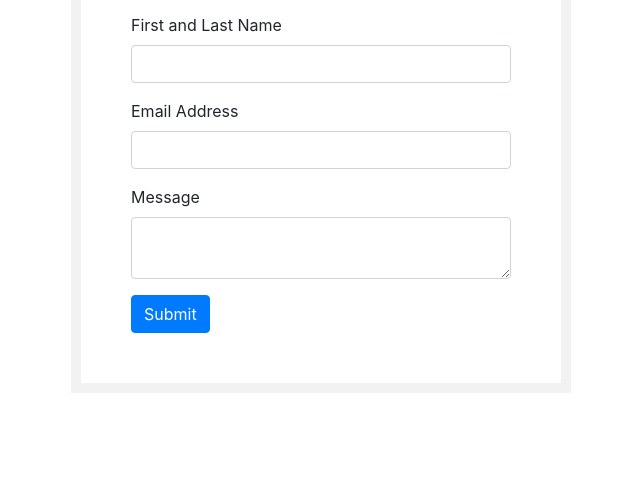
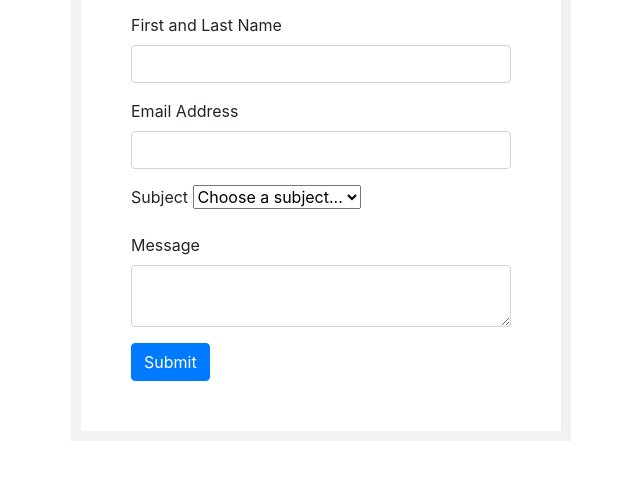
Before and after one commit to pint9785/ux220-test2, a plain HTML site: page q3.html in a window 1280 px wide. Shown: the part 143-622 px from the top of the page, without its empty margins (319-959 px from the left). Drawn offline with nearby package versions, Linux system fonts and the light colour scheme.

Commit message:
Update q3.html

```diff
--- a/q3.html
+++ b/q3.html
@@ -36,6 +36,16 @@ display with 1:1 scale on a mobile device. -->
                         <label for="email">Email Address</label>
                         <input class="form-control" id="email" type="email" name="Email">
                     </div>
+
+                    <div class="mb-3">
+                          <label for="subjectSelect" class="form-label">Subject</label>
+                          <select class="form-select" id="subjectSelect" name="subject" required>
+                            <option value="" selected disabled>Choose a subject...</option>
+                            <option value="support">Support</option>
+                            <option value="consulting">Consulting</option>
+                              </select>
+                    </div>
+
                     <div class="form-group">
                         <label for="message">Message</label>
                         <textarea class="form-control" id="message" name="Message"></textarea>
```
